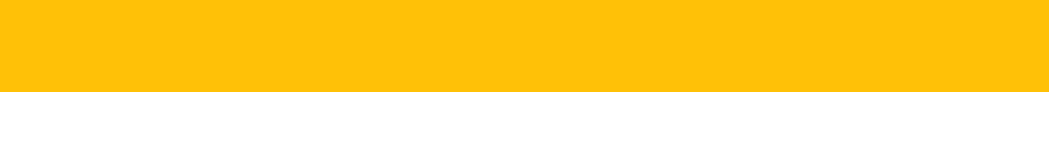
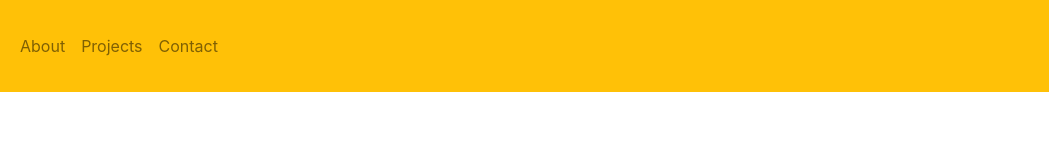
Before and after one commit to alexander-brandao/Alpha-Omega, a plain HTML site: page index.html in a window 1280 px wide. Shown: the full height of the page, 231-1280 px from the left. Drawn offline with nearby package versions, Linux system fonts and the light colour scheme.

Commit message:
barra de navegacao

```diff
--- a/index.html
+++ b/index.html
@@ -35,7 +35,25 @@
                     </a>
 
                     <div class="collapse navbar-collapse">
-                        <ul>
+                        <ul class="navbar-nav">
+
+                            <li class="nav-item">
+                                <a href="" class="nav-link">
+                                    About
+                                </a>
+                            </li>
+
+                            <li class="nav-item">
+                                <a href="" class="nav-link">
+                                    Projects
+                                </a>
+                            </li>
+
+                            <li class="nav-item">
+                                <a href="" class="nav-link">
+                                    Contact
+                                </a>
+                            </li>
 
                         </ul>
                     </div>
```
